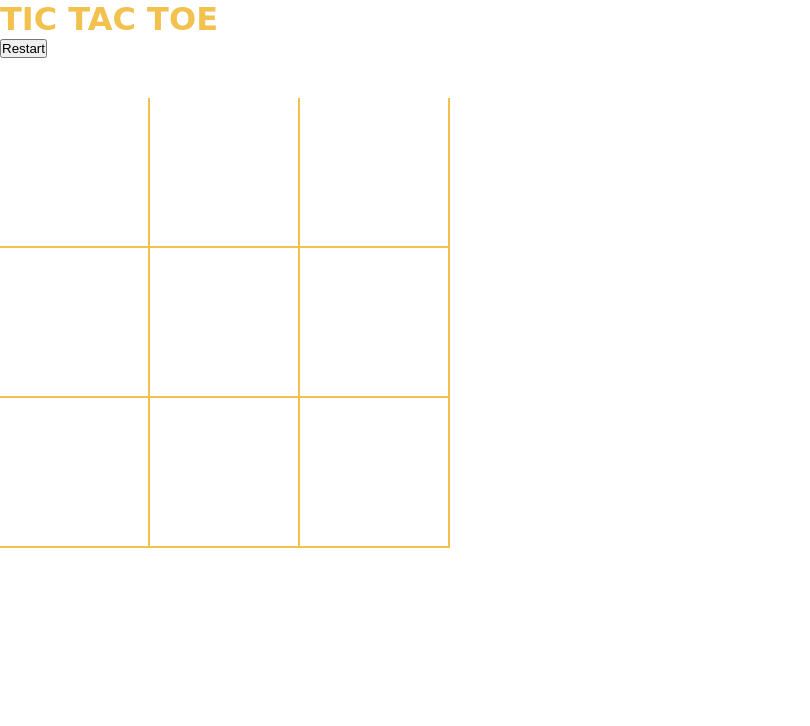
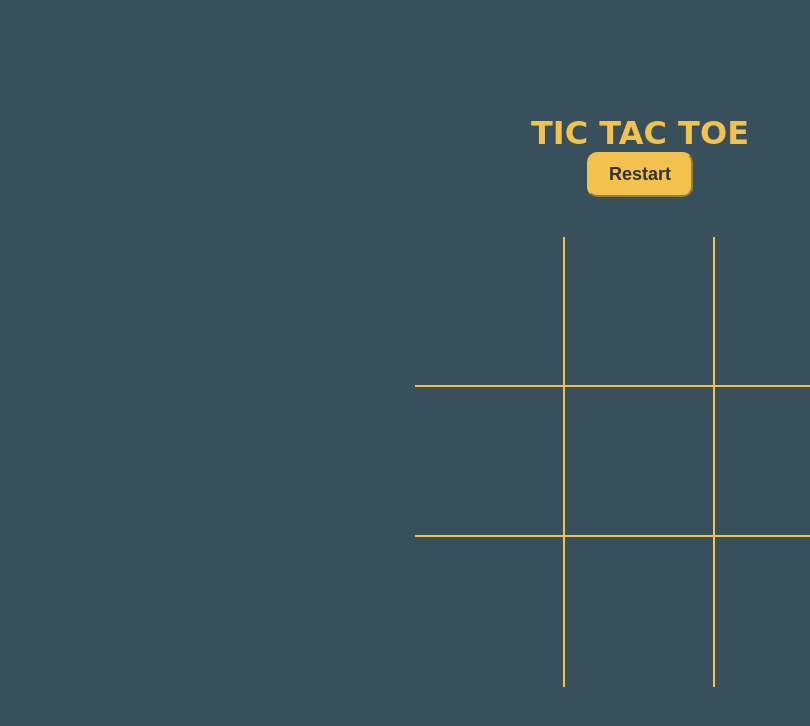
Before and after one commit to NATHANIM-REPO/PRODIGY_WD_03, a plain HTML site: page index.html in a window 1280 px wide. Shown: the whole page, without its empty margins (0-810 px from the left). Drawn offline with Linux system fonts and the light colour scheme.

Commit message:
finished the css now going to write the java-script code

```diff
--- a/index.html
+++ b/index.html
@@ -7,7 +7,7 @@
     <link rel="stylesheet" href="style.css">
 </head>
 <body>
-    <div class="conatiner">
+    <div class="container">
         <h1 id="player-tick">Tic Tac Toe</h1>
         <button id="RestartBtn">Restart</button>
         <div id="gameBoard">
--- a/index.js
+++ b/index.js
@@ -0,0 +1 @@
+let playerText = document.getElementById('player-tick')
--- a/style.css
+++ b/style.css
@@ -23,7 +23,7 @@ h1{
     justify-content: center;
     align-items: center;
     flex-direction: column;
-    background-color: 37505c;
+    background-color: #37505c;
 }
 #gameBoard{
     width: 450px;
@@ -42,7 +42,23 @@ h1{
     border-right: 2px solid;
     border-bottom: 2px solid;
 }
-box:nth-child(3n){
+.box:nth-child(3n){
     border-right: none;
 }
-box:nth-child(6)
+.box:nth-child(6) ~ .box{
+    border-bottom: none;
+}
+#RestartBtn{
+    padding: 10px 20px;
+    border-radius: 10px;
+    background-color: var(--orange);
+    color: #333;
+    border-color: var(--orange);
+    font-size: 18px;
+    transition: 200ms transform;
+    font-weight: 600;
+}
+#RestartBtn:hover{
+    transform: translateY(-2px);
+    cursor: pointer;
+}
```
